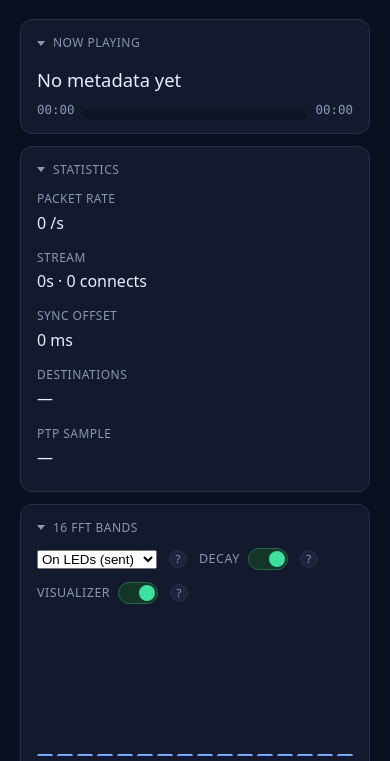
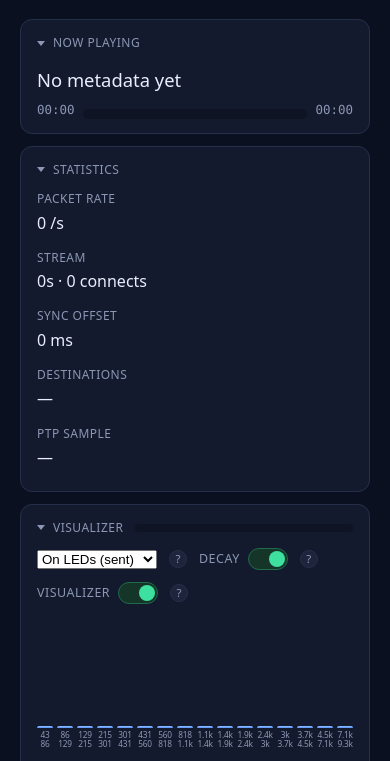
Before and after one commit to ekobres/WLEDPlay, a plain HTML site: page src/web/index.html in a window 390 px wide. Shown: the part 73-834 px from the top of the page. Drawn offline with Linux system fonts and the light colour scheme; no server answers.

Commit message:
Refactor visualizer UI and enhance functionality in index.html
- Updated the layout and styling of the visualizer section, including new classes for bands and improved responsiveness.
- Introduced JavaScript functions to dynamically create frequency bands with compact Hz labels.
- Enhanced CSS styles for better alignment and visual hierarchy of the visualizer components.
- Modified tests to validate the new visualizer structure and ensure correct rendering of UI elements.

```diff
--- a/src/web/index.html
+++ b/src/web/index.html
@@ -155,17 +155,24 @@
       display: grid;
       grid-template-columns: repeat(16, 1fr);
       gap: 4px;
-      height: 140px;
-      align-items: end;
       margin-top: 12px;
     }
+    .band { display: flex; flex-direction: column; justify-content: flex-end; gap: 3px; min-width: 0; }
+    .band-track { height: 112px; display: flex; align-items: flex-end; }
     .bands i {
-      display: block;
+      display: block; width: 100%;
       background: linear-gradient(180deg, #8ec5ff, var(--bar));
       border-radius: 3px 3px 0 0;
       min-height: 2px;
       height: 2%;
     }
+    .band-hz {
+      display: flex; flex-direction: column; align-items: center;
+      color: var(--muted); font-size: 0.52rem; line-height: 1.05;
+      font-variant-numeric: tabular-nums; letter-spacing: -0.03em;
+    }
+    .card.collapsed .viz-when-open { display: none; }
+    .viz-level { flex: 1; min-width: 72px; height: 8px; margin-top: 0; }
     pre { margin: 8px 0 0; color: var(--muted); font-size: 0.78rem; overflow: auto; }
     .controls label { display: block; margin: 10px 0 4px; color: var(--muted); font-size: 0.75rem; text-transform: uppercase; letter-spacing: 0.04em; }
     .field-head { display: flex; align-items: center; gap: 6px; margin: 10px 0 4px; }
@@ -202,7 +209,8 @@
       text-transform: none; letter-spacing: normal;
     }
     .check input { width: auto; }
-    .viz-head { display: flex; align-items: center; justify-content: space-between; gap: 12px; flex-wrap: wrap; }
+    .viz-head { display: flex; align-items: center; justify-content: flex-start; gap: 12px; flex-wrap: wrap; }
+    .card.collapsed .viz-head { flex-wrap: nowrap; }
     .viz-controls { display: flex; align-items: center; gap: 12px; flex-wrap: wrap; }
     .viz-source {
       width: auto; max-width: 220px; background: #0e1424; color: var(--text);
@@ -295,10 +303,11 @@
       <div class="card-head viz-head">
         <button type="button" class="card-toggle" aria-expanded="true" aria-controls="body-viz">
           <span class="chevron" aria-hidden="true"></span>
-          <span class="label">16 FFT bands</span>
+          <span class="label">Visualizer</span>
         </button>
         <span class="card-summary" id="sum-viz">0% · — Hz</span>
-        <div class="viz-controls">
+        <div class="meter viz-volume viz-level" id="levelmeter"><span id="levelbar"></span></div>
+        <div class="viz-controls viz-when-open">
           <select id="viz-source" aria-label="Spectrum source">
             <option value="tx" selected>On LEDs (sent)</option>
             <option value="rx">Received (early)</option>
@@ -310,13 +319,13 @@
             <span class="switch-track"></span>
           </label>
           <button type="button" class="info" popovertarget="tip-viz-decay" aria-label="About decay">?</button>
-          <label class="switch">
-            <span>Visualizer</span>
-            <input type="checkbox" id="viz-toggle" role="switch" checked aria-checked="true" aria-label="Live visualizer">
-            <span class="switch-track"></span>
-          </label>
-          <button type="button" class="info" popovertarget="tip-viz-toggle" aria-label="About the visualizer">?</button>
         </div>
+        <label class="switch">
+          <span>Visualizer</span>
+          <input type="checkbox" id="viz-toggle" role="switch" checked aria-checked="true" aria-label="Live visualizer">
+          <span class="switch-track"></span>
+        </label>
+        <button type="button" class="info viz-when-open" popovertarget="tip-viz-toggle" aria-label="About the visualizer">?</button>
       </div>
       <div id="tip-viz-source" popover class="tip">On LEDs shows the bands in the packet that was sent. Received shows the analyzer before the send delay.</div>
       <div id="tip-viz-decay" popover class="tip">Bars fall smoothly between updates. Off holds each reading until the next one.</div>
@@ -344,7 +353,6 @@
             <span class="beat-meter"><span id="beatbar"></span></span>
           </span>
         </div>
-        <div class="meter viz-volume" id="levelmeter"><span id="levelbar"></span></div>
       </div>
       </div>
     </div>
@@ -488,8 +496,37 @@
   <script>
     const $ = (id) => document.getElementById(id);
     const bandsEl = $("bands");
-    for (let i = 0; i < 16; i++) bandsEl.appendChild(document.createElement("i"));
-    const bars = [...bandsEl.children];
+    const BIN_EDGES = [
+      [1, 2], [2, 3], [3, 5], [5, 7], [7, 10], [10, 13], [13, 19], [19, 26],
+      [26, 33], [33, 44], [44, 56], [56, 70], [70, 86], [86, 104], [104, 165], [165, 215]
+    ];
+    const FFT_BIN_HZ = 22050 / 512;
+    function compactHz(hz) {
+      const n = Math.round(hz);
+      if (n < 1000) return String(n);
+      const k = Math.round(n / 100) / 10;
+      return (k >= 10 || k === Math.round(k) ? String(Math.round(k)) : k.toFixed(1)) + "k";
+    }
+    for (let i = 0; i < 16; i++) {
+      const band = document.createElement("div");
+      band.className = "band";
+      const track = document.createElement("div");
+      track.className = "band-track";
+      track.appendChild(document.createElement("i"));
+      const label = document.createElement("span");
+      label.className = "band-hz";
+      const lo = BIN_EDGES[i][0] * FFT_BIN_HZ;
+      const hi = BIN_EDGES[i][1] * FFT_BIN_HZ;
+      const low = document.createElement("span");
+      low.textContent = compactHz(lo);
+      const high = document.createElement("span");
+      high.textContent = compactHz(hi);
+      label.append(low, high);
+      label.title = Math.round(lo) + "–" + Math.round(hi) + " Hz";
+      band.append(track, label);
+      bandsEl.appendChild(band);
+    }
+    const bars = [...bandsEl.querySelectorAll("i")];
 
     let updateHz = 50;
     let vizOn = true;
```
Also changed, not shown: 1 other file.
